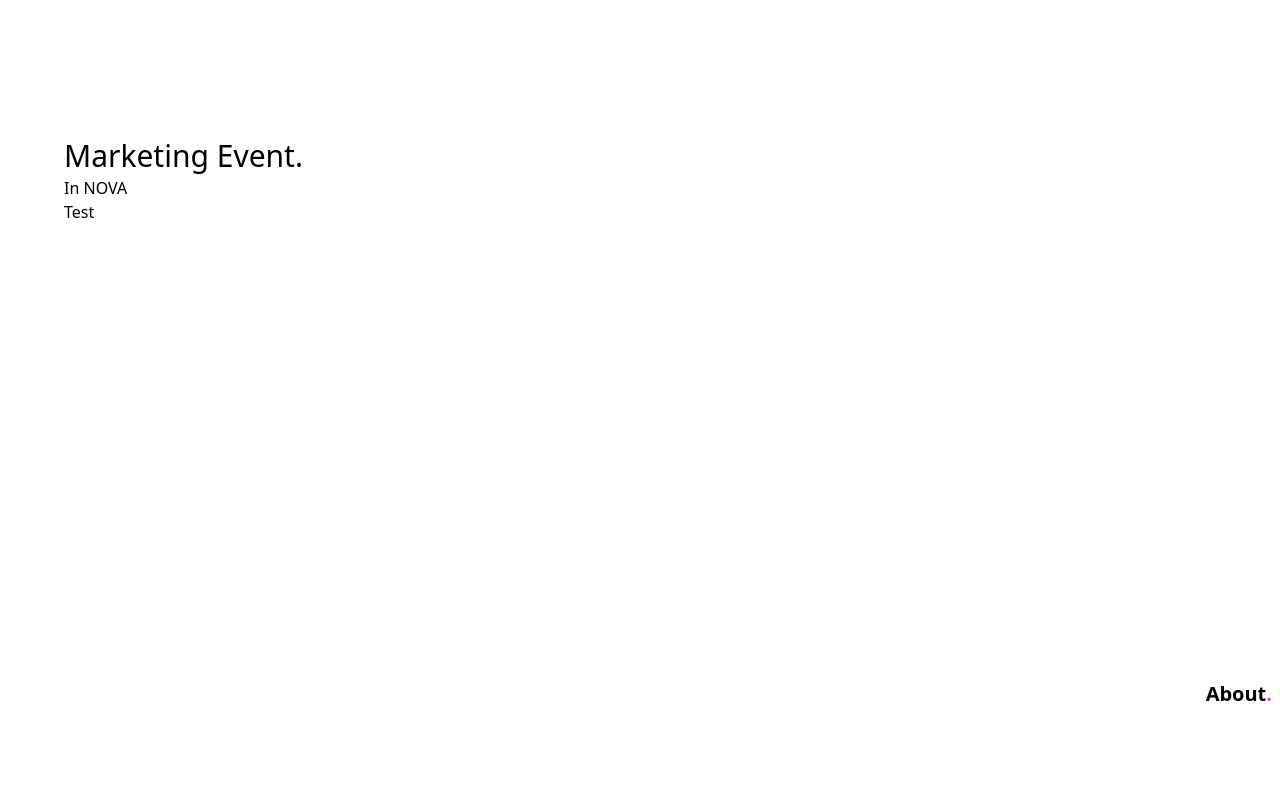
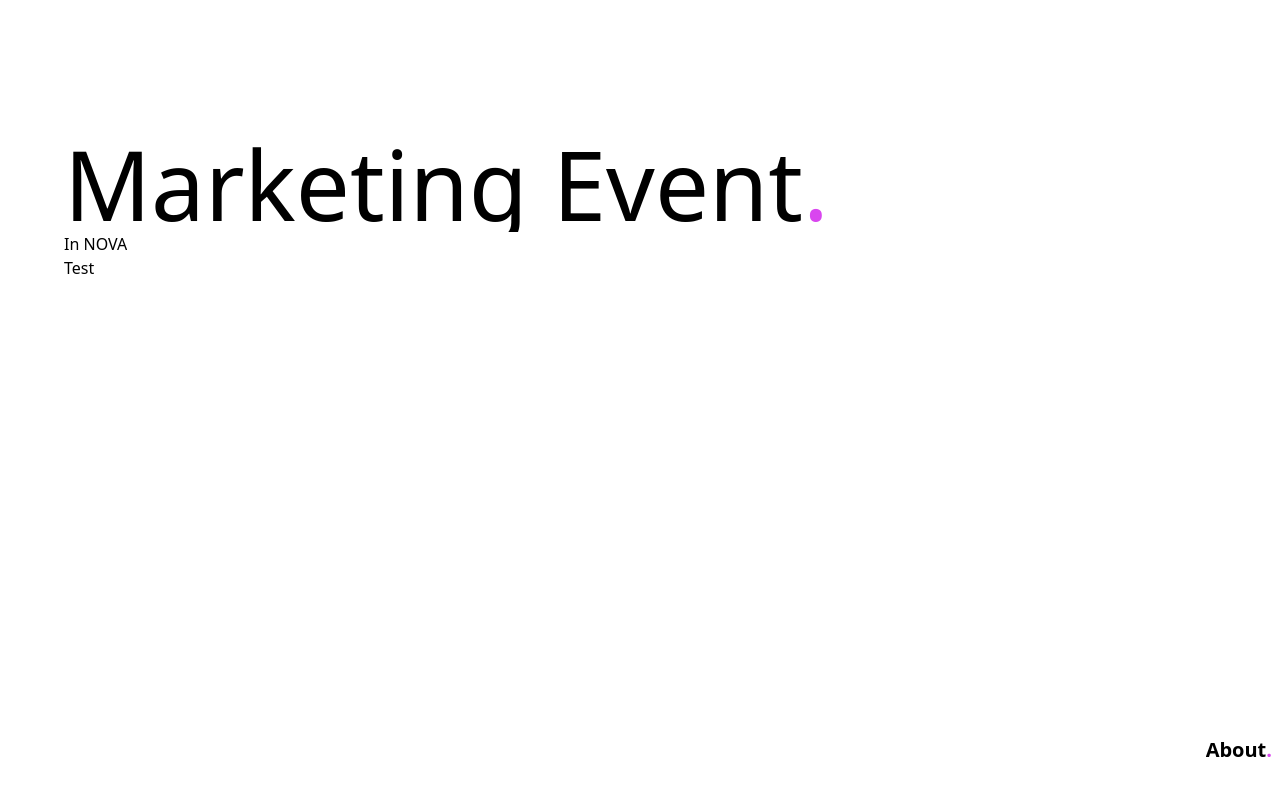
Before and after one commit to chrislanejones/framer-motion-event-page, a Next.js app: page / in a window 1280 px wide. Shown: the top 796 px of the page. Built offline with nearby package versions, Linux system fonts and the light colour scheme.

Commit message:
Fixxing an Overflow Issue

```diff
--- a/components/hero/Hero.tsx
+++ b/components/hero/Hero.tsx
@@ -5,10 +5,11 @@ export const Hero = () => {
   return (
     <section className="mt-16 mb-96 px-16 py-10">
       {/* <div className={styles.heroGrid}> */}
-      <div className="relative z-10 w-fit-content my-8 mx-0">
+      <div className="relative z-10 w-fit-content my-8 mx-0 overflow-visable">
         <Reveal>
-          <h1 className="text-3xl text-extrabold leading-10">
-            Marketing Event<span>.</span>
+          <h1 className="text-8xl text-extrabold">
+            Marketing Event
+            <span className="text-fuchsia-500">.</span>
           </h1>
         </Reveal>
         <Reveal>
```
